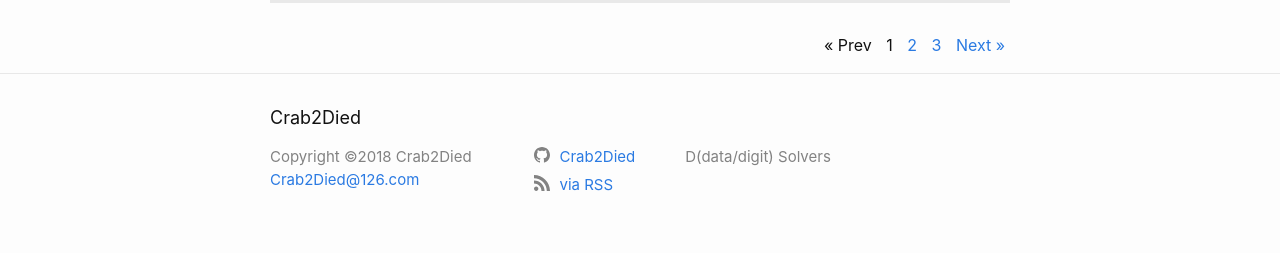
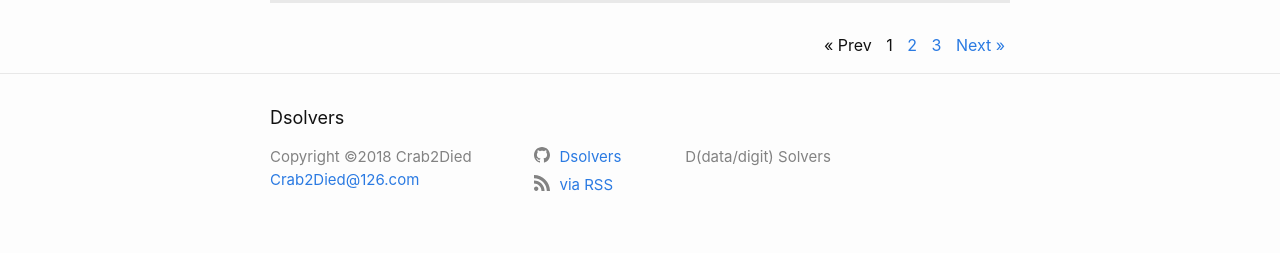
Before and after one commit to Crab2died/hexo-blog, a Jekyll site: the page built from index.html, in a window 1280 px wide. Shown: the part 1167-1420 px from the top of the page. Built offline with Jekyll 4.4.1, drawn with Linux system fonts in a browser that asks for light colours; the list of posts is cut into pages by our own code; comment, search, counter and statistics services are not loaded.

Commit message:
D solvers

```diff
--- a/_config.yml
+++ b/_config.yml
@@ -13,7 +13,7 @@
 # you will see them accessed via {{ site.title }}, {{ site.email }}, and so on.
 # You can create any custom variable you would like, and they will be accessible
 # in the templates via {{ site.myvariable }}.
-title: Crab2Died
+title: Dsolvers
 email: Crab2Died@126.com
 author: Copyright ©2018 Crab2Died
 description: >- # this means to ignore newlines until "baseurl:"
@@ -24,7 +24,7 @@ port: 8181
 encoding: UTF-8
 
 #facebook_username: Crab2Died
-github_username: Crab2Died
+github_username: Dsolvers
 rss: via RSS
 
 paginate: 5
```
